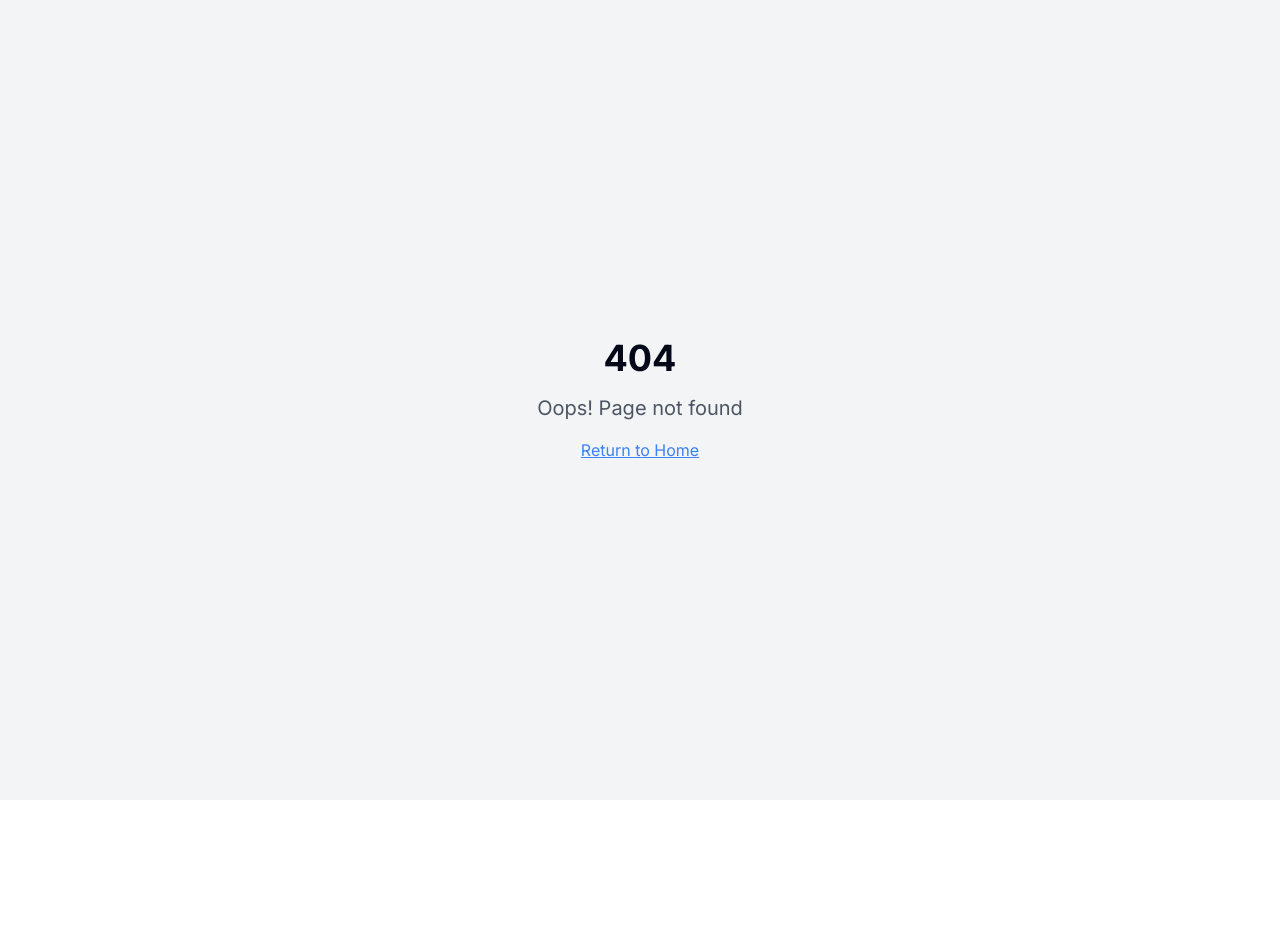
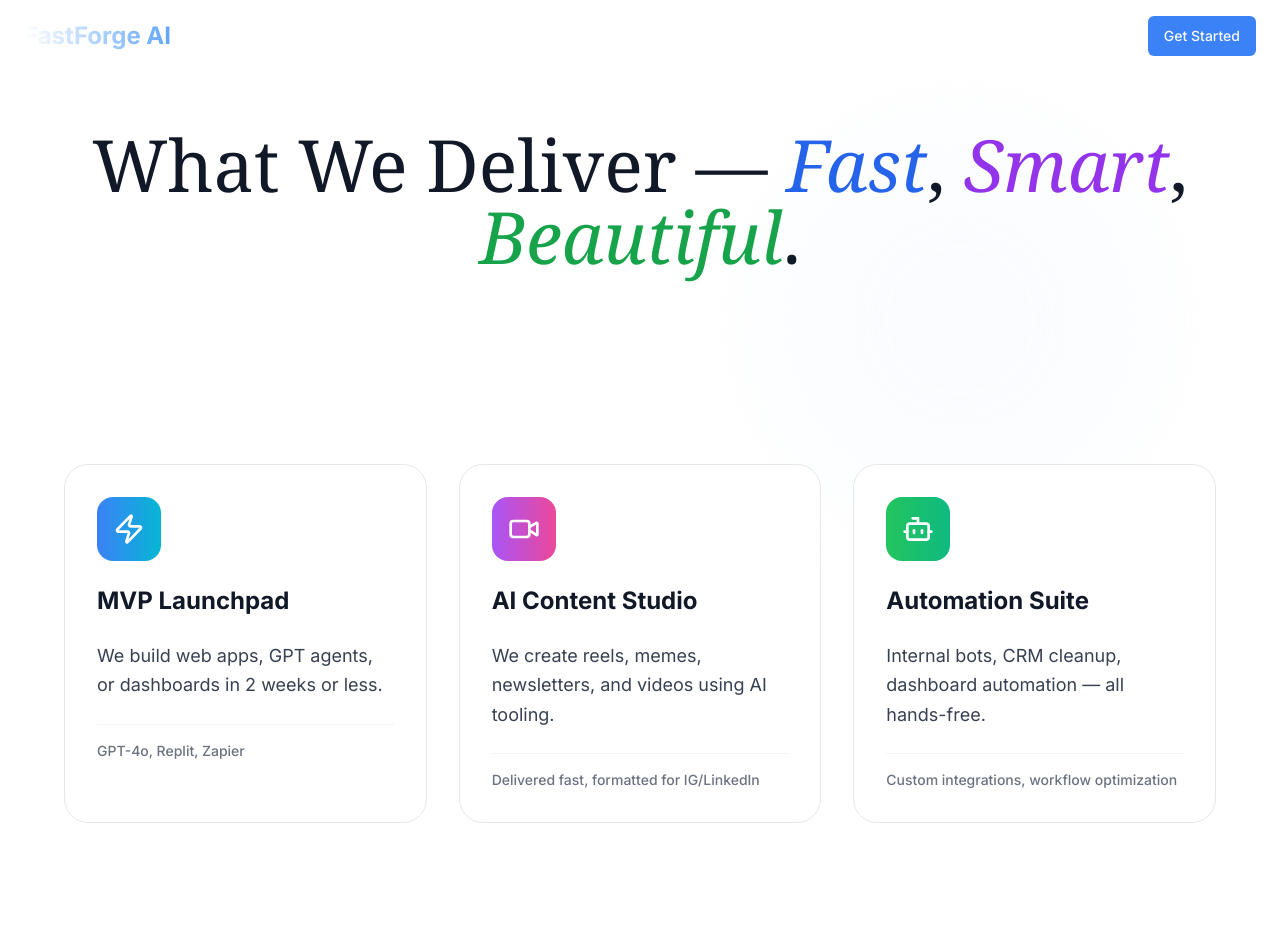
Before and after one commit to abdullah20mph/forge-kinetic-web, a React (Vite) app: page /services in a window 1280 px wide. Before the commit this address had no page. Shown: the top 952 px of the page. Before the commit the page ends 800 px from the top, so only its background shows below. Built offline with nearby package versions, Linux system fonts and the light colour scheme.

Commit message:
feat: Implement Services page
Implemented a clean, animated Services page with a minimal, bold layout, large cards, and subtle animations, including a page title, service blocks, pricing note, CTA strip, and sticky footer, consistent with the homepage design.

```diff
--- a/src/App.tsx
+++ b/src/App.tsx
@@ -6,6 +6,7 @@ import { QueryClient, QueryClientProvider } from "@tanstack/react-query";
 import { BrowserRouter, Routes, Route } from "react-router-dom";
 import Index from "./pages/Index";
 import About from "./pages/About";
+import Services from "./pages/Services";
 import NotFound from "./pages/NotFound";
 
 const queryClient = new QueryClient();
@@ -19,6 +20,7 @@ const App = () => (
         <Routes>
           <Route path="/" element={<Index />} />
           <Route path="/about" element={<About />} />
+          <Route path="/services" element={<Services />} />
           {/* ADD ALL CUSTOM ROUTES ABOVE THE CATCH-ALL "*" ROUTE */}
           <Route path="*" element={<NotFound />} />
         </Routes>
--- a/src/components/Navigation.tsx
+++ b/src/components/Navigation.tsx
@@ -16,7 +16,7 @@ export const Navigation = () => {
   }, []);
 
   const navItems = [
-    { name: 'Services', href: location.pathname === '/' ? '#services' : '/#services' },
+    { name: 'Services', href: '/services' },
     { name: 'Features', href: location.pathname === '/' ? '#features' : '/#features' },
     { name: 'About', href: '/about' },
     { name: 'Contact', href: location.pathname === '/' ? '#contact' : '/#contact' },
--- /dev/null
+++ b/src/pages/Services.tsx
@@ -0,0 +1,181 @@
+
+import React, { useEffect, useRef } from 'react';
+import { Navigation } from '../components/Navigation';
+import { Footer } from '../components/Footer';
+import { Button } from '@/components/ui/button';
+import { Zap, Video, Bot } from 'lucide-react';
+
+const Services = () => {
+  const titleRef = useRef<HTMLDivElement>(null);
+  const servicesRef = useRef<HTMLDivElement>(null);
+  const pricingRef = useRef<HTMLDivElement>(null);
+  const ctaRef = useRef<HTMLDivElement>(null);
+
+  useEffect(() => {
+    const observer = new IntersectionObserver(
+      (entries) => {
+        entries.forEach((entry) => {
+          if (entry.isIntersecting) {
+            entry.target.classList.add('animate-fade-up');
+
+            if (entry.target === servicesRef.current) {
+              const serviceCards = entry.target.querySelectorAll('.service-block');
+              serviceCards.forEach((card, index) => {
+                setTimeout(() => {
+                  card.classList.add('animate-fade-up');
+                }, index * 200);
+              });
+            }
+          }
+        });
+      },
+      { threshold: 0.3 }
+    );
+
+    [titleRef, servicesRef, pricingRef, ctaRef].forEach(ref => {
+      if (ref.current) observer.observe(ref.current);
+    });
+
+    return () => observer.disconnect();
+  }, []);
+
+  const services = [
+    {
+      icon: Zap,
+      title: "MVP Launchpad",
+      description: "We build web apps, GPT agents, or dashboards in 2 weeks or less.",
+      tools: "GPT-4o, Replit, Zapier",
+      gradient: "from-blue-500 to-cyan-500"
+    },
+    {
+      icon: Video,
+      title: "AI Content Studio",
+      description: "We create reels, memes, newsletters, and videos using AI tooling.",
+      tools: "Delivered fast, formatted for IG/LinkedIn",
+      gradient: "from-purple-500 to-pink-500"
+    },
+    {
+      icon: Bot,
+      title: "Automation Suite",
+      description: "Internal bots, CRM cleanup, dashboard automation — all hands-free.",
+      tools: "Custom integrations, workflow optimization",
+      gradient: "from-green-500 to-emerald-500"
+    }
+  ];
+
+  return (
+    <div className="min-h-screen bg-white text-gray-900 relative overflow-hidden">
+      <Navigation />
+
+      {/* Background Elements */}
+      <div className="absolute inset-0 overflow-hidden pointer-events-none">
+        <div className="absolute top-32 right-32 w-96 h-96 bg-blue-50 rounded-full blur-3xl opacity-30" />
+        <div className="absolute bottom-40 left-32 w-80 h-80 bg-purple-50 rounded-full blur-3xl opacity-20" />
+        <div className="absolute top-2/3 right-1/4 w-64 h-64 bg-green-50 rounded-full blur-2xl opacity-25" />
+      </div>
+
+      <main className="relative z-10">
+        {/* Page Title */}
+        <section className="pt-32 pb-20 px-6">
+          <div className="max-w-6xl mx-auto text-center">
+            <div
+              ref={titleRef}
+              className="opacity-0 translate-y-8"
+            >
+              <h1 className="text-5xl md:text-7xl font-serif font-light leading-tight text-gray-900 mb-8">
+                What We Deliver —{' '}
+                <span className="italic text-blue-600">Fast</span>,{' '}
+                <span className="italic text-purple-600">Smart</span>,{' '}
+                <span className="italic text-green-600">Beautiful</span>.
+              </h1>
+            </div>
+          </div>
+        </section>
+
+        {/* Service Blocks */}
+        <section className="py-20 px-6">
+          <div className="max-w-6xl mx-auto">
+            <div
+              ref={servicesRef}
+              className="grid grid-cols-1 lg:grid-cols-3 gap-8"
+            >
+              {services.map((service, index) => {
+                const Icon = service.icon;
+                return (
+                  <div
+                    key={index}
+                    className="service-block opacity-0 translate-y-8 group cursor-pointer"
+                  >
+                    <div className="bg-white border border-gray-200 rounded-3xl p-8 h-full transition-all duration-500 hover:shadow-2xl hover:-translate-y-2 hover:border-gray-300">
+                      <div className="mb-6">
+                        <div className={`w-16 h-16 bg-gradient-to-r ${service.gradient} rounded-2xl flex items-center justify-center mb-6 group-hover:scale-110 transition-transform duration-300`}>
+                          <Icon className="w-8 h-8 text-white" />
+                        </div>
+                        <h3 className="text-2xl font-bold mb-4 group-hover:text-blue-600 transition-colors duration-300">
+                          {service.title}
+                        </h3>
+                      </div>
+                      <p className="text-lg text-gray-700 mb-6 leading-relaxed">
+                        {service.description}
+                      </p>
+                      <div className="border-t border-gray-100 pt-4">
+                        <p className="text-sm text-gray-500 font-medium">
+                          {service.tools}
+                        </p>
+                      </div>
+                    </div>
+                  </div>
+                );
+              })}
+            </div>
+          </div>
+        </section>
+
+        {/* Pricing Note */}
+        <section className="py-20 px-6">
+          <div className="max-w-4xl mx-auto text-center">
+            <div
+              ref={pricingRef}
+              className="opacity-0 translate-y-8"
+            >
+              <div className="bg-gray-50 rounded-3xl p-12 border border-gray-100">
+                <p className="text-2xl md:text-3xl text-gray-800 font-light leading-relaxed">
+                  Our productized services start from{' '}
+                  <span className="font-semibold text-blue-600">$499</span>{' '}
+                  and scale with complexity.
+                </p>
+              </div>
+            </div>
+          </div>
+        </section>
+
+        {/* CTA Strip */}
+        <section className="py-20 px-6">
+          <div className="max-w-4xl mx-auto text-center">
+            <div
+              ref={ctaRef}
+              className="opacity-0 translate-y-8"
+            >
+              <div className="bg-gradient-to-r from-blue-600 to-purple-600 rounded-3xl p-12 text-white">
+                <h2 className="text-3xl md:text-4xl font-light mb-6">
+                  Not sure what you need?{' '}
+                  <span className="italic">Let's talk.</span>
+                </h2>
+                <Button
+                  size="lg"
+                  className="bg-white text-gray-900 hover:bg-gray-100 transition-all duration-300 hover:scale-105 px-8 py-4 text-lg font-semibold"
+                >
+                  Book Free Call
+                </Button>
+              </div>
+            </div>
+          </div>
+        </section>
+      </main>
+
+      <Footer />
+    </div>
+  );
+};
+
+export default Services;
```
